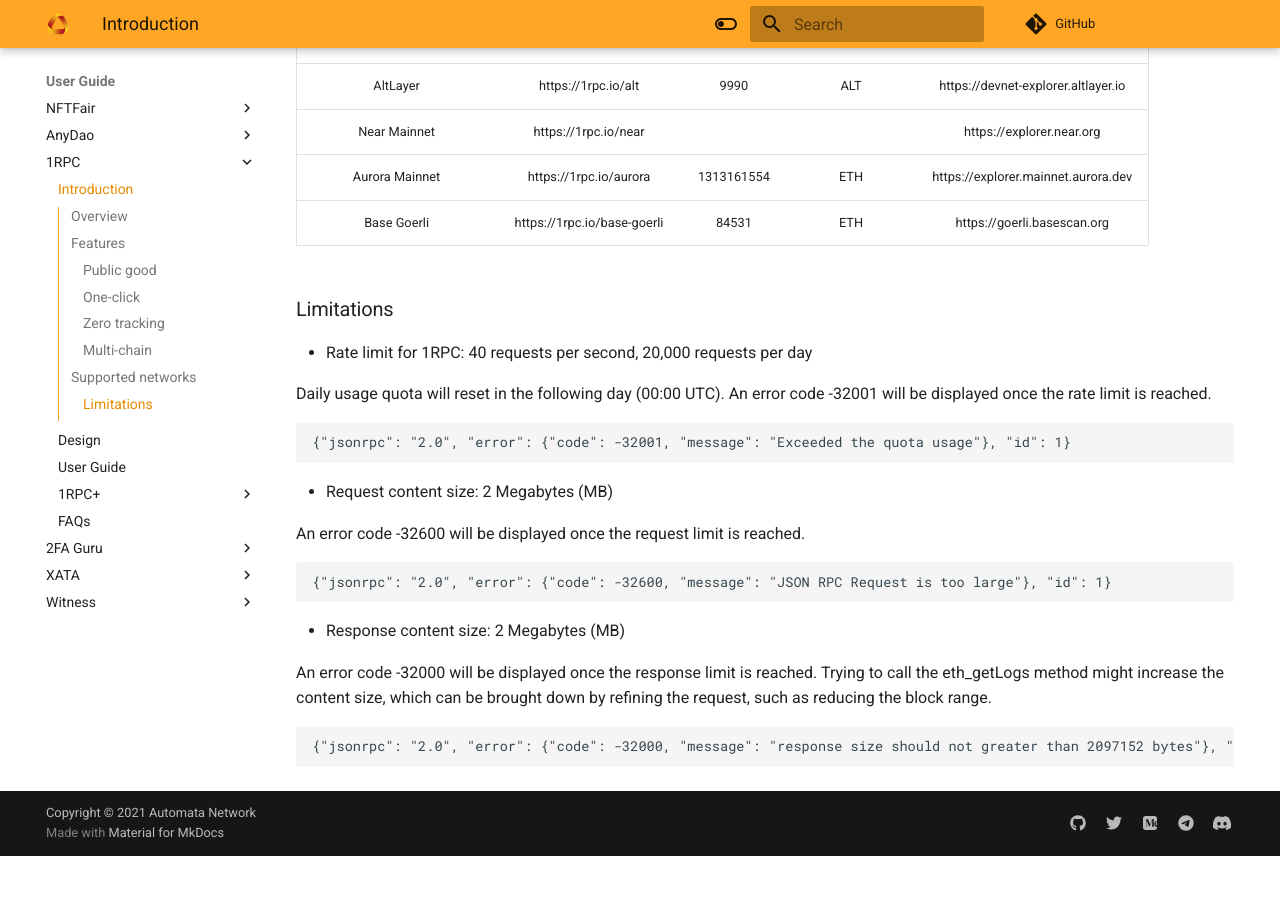
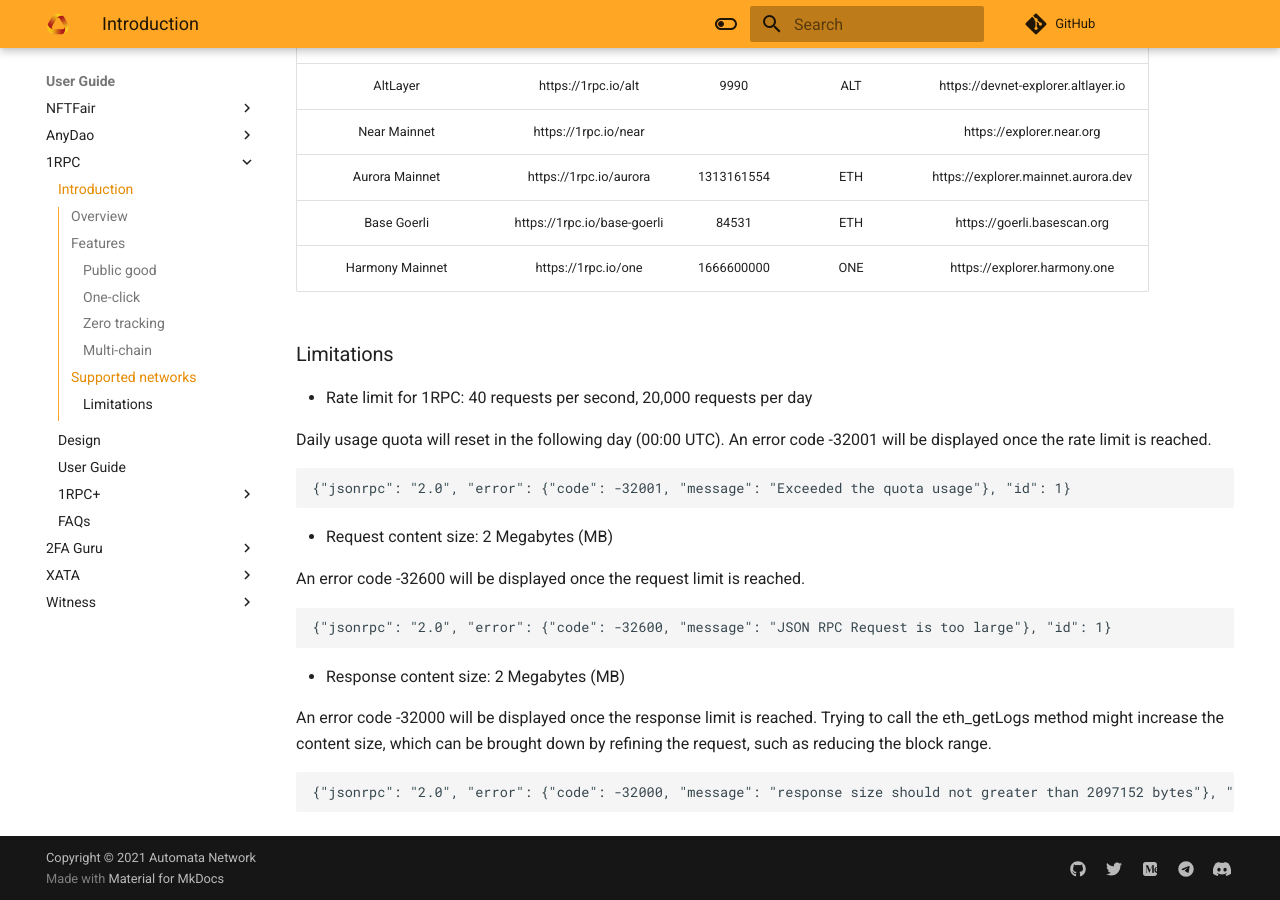
Before and after one commit to automata-network/docs, an MkDocs documentation site: the page built from docs/1rpc/introduction.md, in a window 1280 px wide and 900 px high, scrolled down 2092 px. Built offline with MkDocs 1.6.1 and Material for MkDocs 9.7.7, drawn with Linux system fonts in a browser that asks for light colours; nearby versions of some CDN libraries; comment, search, counter and statistics services are not loaded; before the commit the page ends 2948 px from its top, so only the background shows below that.

Commit message:
Add Harmony Mainnet (#128)

```diff
--- a/docs/1rpc/introduction.md
+++ b/docs/1rpc/introduction.md
@@ -53,6 +53,7 @@
 | Near Mainnet | https://1rpc.io/near | | | https://explorer.near.org |
 | Aurora Mainnet | https://1rpc.io/aurora | 1313161554 | ETH | https://explorer.mainnet.aurora.dev |
 | Base Goerli | https://1rpc.io/base-goerli | 84531 | ETH | https://goerli.basescan.org |
+| Harmony Mainnet | https://1rpc.io/one | 1666600000 | ONE | https://explorer.harmony.one |
 
 ### Limitations
 
```
